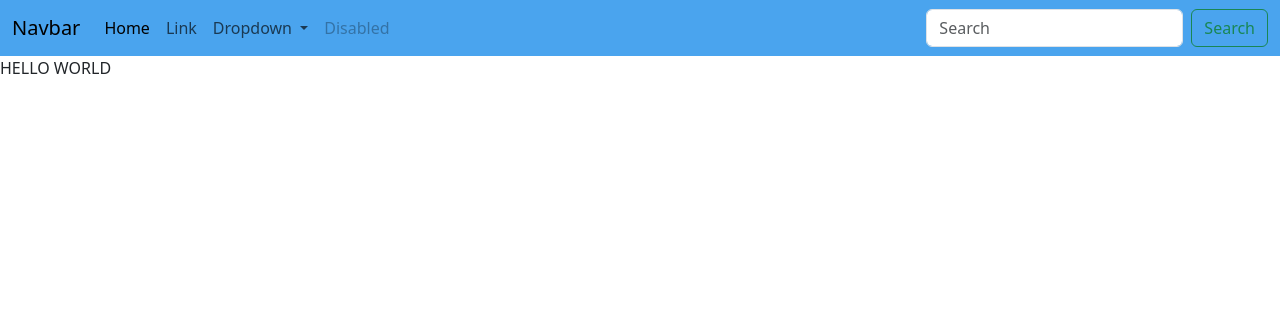
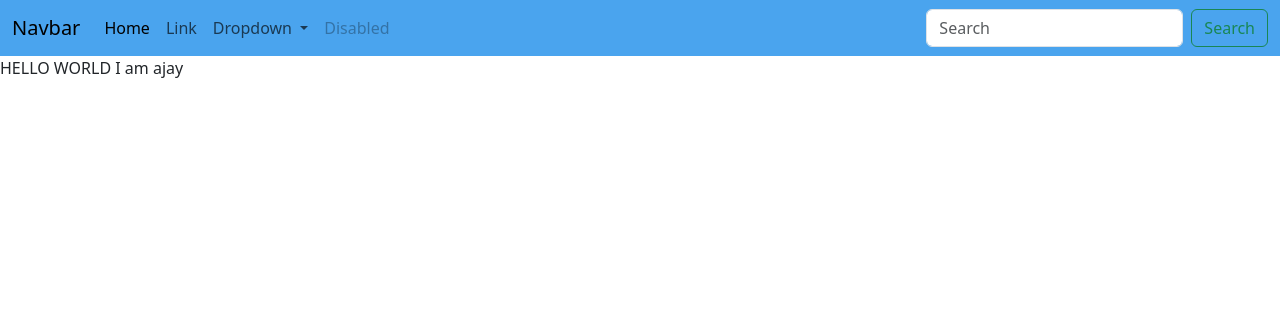
Before and after one commit to ajaydhaked/Fest_Management_System, a FastAPI app: page / in a window 1280 px wide. Shown: the top 316 px of the page. Run offline with FastAPI, Linux system fonts and the light colour scheme.

Commit message:
branch ajay created

```diff
--- a/templates/index.html
+++ b/templates/index.html
@@ -48,7 +48,7 @@
   </nav>
 
   <!-- CONTENT -->
-  <p>HELLO WORLD</p>
+  <p>HELLO WORLD I am ajay</p>
     <script src="https://cdn.jsdelivr.net/npm/bootstrap@5.3.3/dist/js/bootstrap.bundle.min.js" integrity="sha384-YvpcrYf0tY3lHB60NNkmXc5s9fDVZLESaAA55NDzOxhy9GkcIdslK1eN7N6jIeHz" crossorigin="anonymous"></script>
   </body>
 </html>
```
